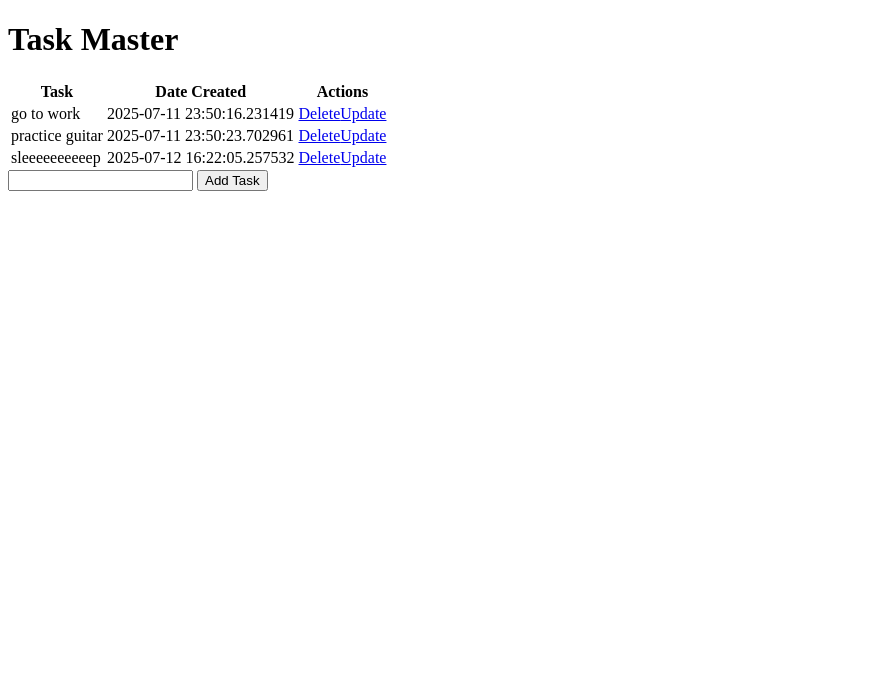
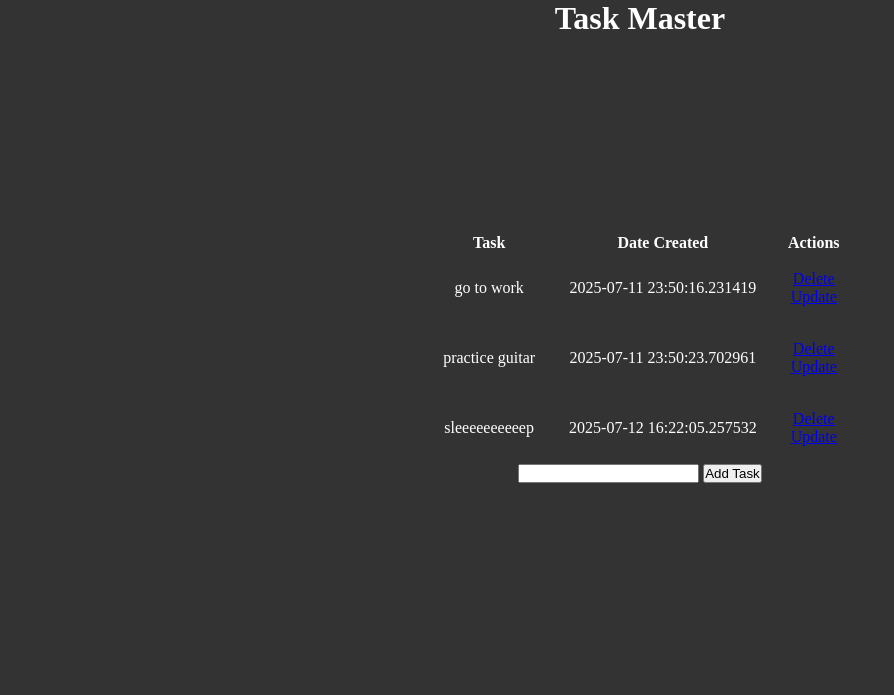
Before and after one commit to GabrielCruz45/firstYTB_FlaskTutorial, a Flask app: page / in a window 1280 px wide. Shown: the top 695 px of the page, without its empty margins (0-894 px from the left). Run offline with Flask 3, Linux system fonts and the light colour scheme.

Commit message:
edited html files with css linking bug; edited .css

```diff
--- a/app.py
+++ b/app.py
@@ -12,7 +12,7 @@ class Base(DeclarativeBase):
 
 
 db = SQLAlchemy(model_class=Base) # creates empty placeholder object because it received no input
-# so as not to create an error before initializing the app
+# (so as not to create an error before initializing the app)
 
 
 # database model
--- a/styles/styles.css
+++ b/static/css/styles.css
@@ -6,14 +6,13 @@
 
 
 body {
-    background-color: black;
+    background-color: #333;
     color: white;
     font-family: 'Times New Roman', Times, serif;
     font-size: medium;
     display: flex;
+    align-items: center;
     justify-content: center;
-    justify-items: center;
-    align-items: center;
 }
 
 
@@ -23,16 +22,29 @@ body {
     grid-template-rows: repeat(3, 1fr);
     justify-content: center;
     justify-items: center;
+    text-align: center;
 }
 
 h1 {
     grid-area: 1/1/1/1;
+    text-align: center;
 }
 
 table {
     grid-area: 2/1/2/1;
+    text-align: center;
+}
+
+tr, td {
+    padding: 1rem;
+}
+
+.actions {
+    display: flex;
+    flex-direction: column;
 }
 
 form {
     grid-area: 3/1/3/1;
+    text-align: center;
 }
--- a/templates/base.html
+++ b/templates/base.html
@@ -4,7 +4,8 @@
     <meta charset="UTF-8">
     <meta name="viewport" content="width=device-width, initial-scale=1.0">
     {% block head %}
-    <link rel="stylesheet" href="styles/styles.css">
+    <link rel="stylesheet" href="{{ url_for('static', filename='css/styles.css') }}">
+    <link rel="icon" href="{{ url_for('static', filename='img/favicon.png') }}">
     {% endblock %} <!-- jinja2 syntax -->
 </head>
 <body>
--- a/templates/index.html
+++ b/templates/index.html
@@ -1,7 +1,10 @@
 {% extends 'base.html' %}
 {% block head %}
 
-<title>Taskmaster</title>
+{{ super() }}<title>Taskmaster</title>
+<!-- By adding {{ super() }}, you are telling the template to insert
+ whatever was in the parent head block right at that spot,
+ effectively combining the content from both files. -->
 
 {% endblock head %}
 
@@ -19,7 +22,7 @@
         <tr>
             <td>{{ task.content }}</td>
             <td>{{ task.date_created }}</td>
-            <td><a href="http://">Delete</a><a href="http://">Update</a></td>
+            <td class="actions"><a href="http://">Delete</a><a href="http://">Update</a></td>
         </tr>
         {% endfor %}
     </table>
```
Also changed, not shown: DEVLOG.md (+2 -2 lines), instance/test.db, static/img/favicon.ico (added), 3 other files.
